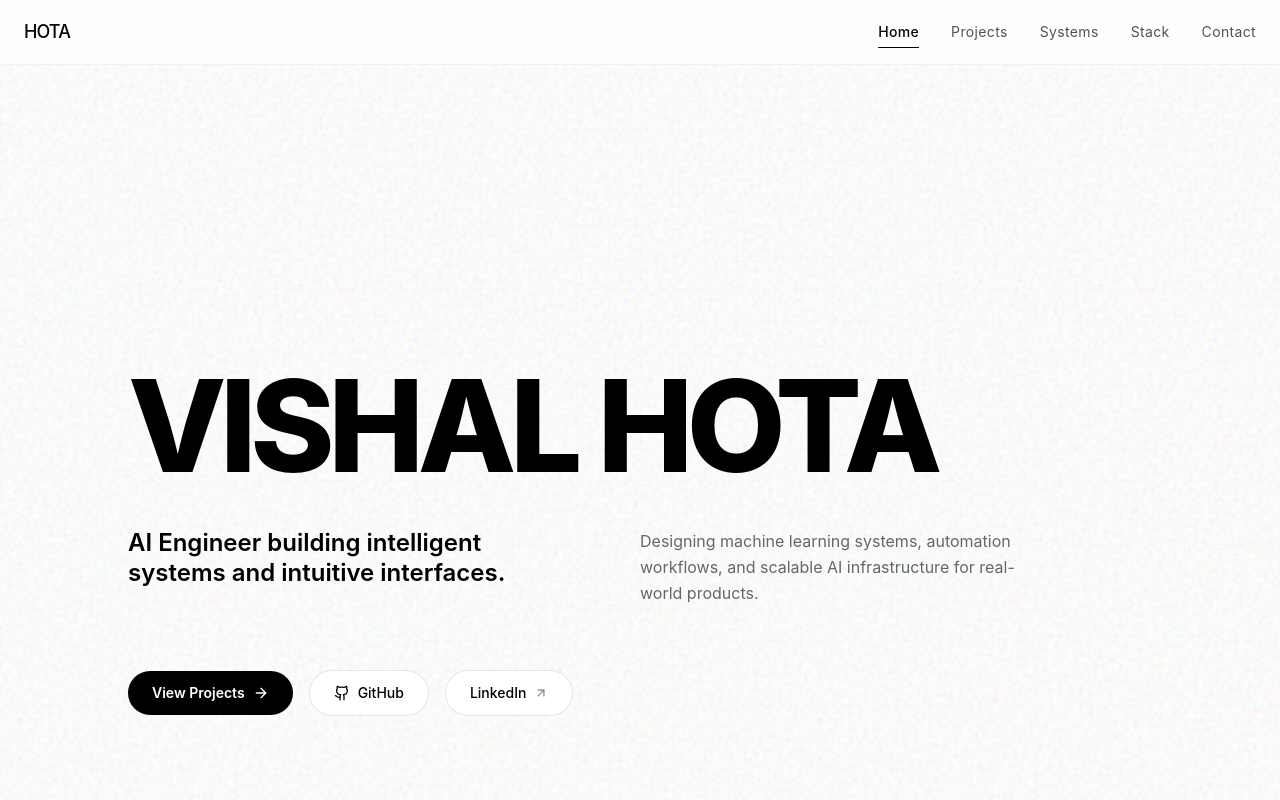
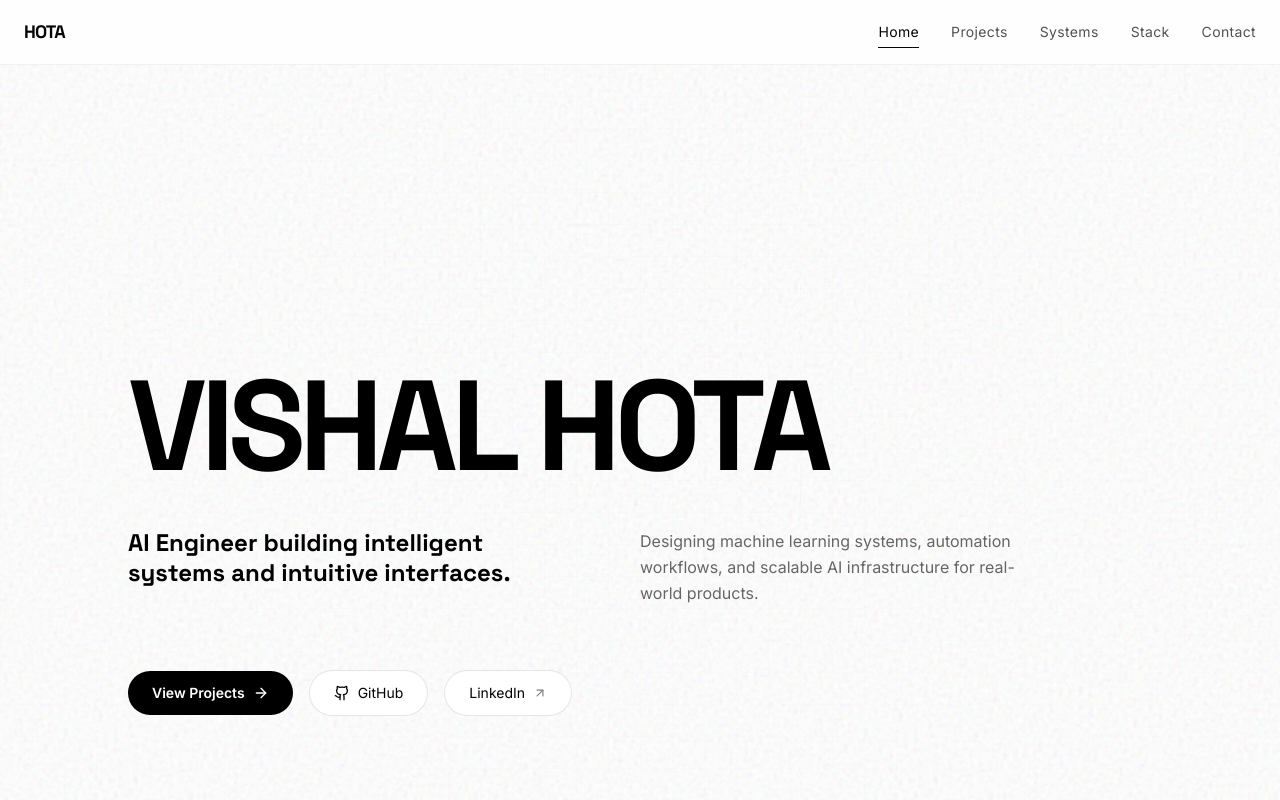
Before and after one commit to vishalbunn/Web_port, a React (Vite) app: page / in a window 1280 px wide. Shown: the top 800 px of the page. Built offline with nearby package versions, Linux system fonts and the light colour scheme.

Commit message:
Add custom fonts

```diff
--- /dev/null
+++ b/debug_git.js
@@ -0,0 +1,33 @@
+const { execSync } = require('child_process');
+const fs = require('fs');
+
+const logFile = 'debug_output.txt';
+fs.writeFileSync(logFile, '--- DEBUG START ---\n');
+
+function log(msg) {
+    console.log(msg);
+    fs.appendFileSync(logFile, msg + '\n');
+}
+
+function run(cmd) {
+    log(`Running: ${cmd}`);
+    try {
+        const out = execSync(cmd, { stdio: 'pipe' });
+        log(`OUT: ${out.toString()}`);
+        return out.toString();
+    } catch (e) {
+        log(`ERR (OUT): ${e.stdout?.toString()}`);
+        log(`ERR (STDERR): ${e.stderr?.toString()}`);
+        return null;
+    }
+}
+
+run('git log -n 1 --oneline');
+run('git status');
+run('git add .');
+run('git config user.email "you@example.com"');
+run('git config user.name "Your Name"');
+run('git commit -m "Fix font rendering with CDN and robust loader"');
+run('git push origin main --force');
+run('git rev-parse HEAD');
+run('git ls-remote origin main');
--- a/index.html
+++ b/index.html
@@ -1,13 +1,22 @@
 <!doctype html>
 <html lang="en">
+
 <head>
   <meta charset="UTF-8" />
   <link rel="icon" type="image/svg+xml" href="/vite.svg" />
   <meta name="viewport" content="width=device-width, initial-scale=1.0" />
+  <link rel="preconnect" href="https://fonts.googleapis.com">
+  <link rel="preconnect" href="https://fonts.gstatic.com" crossorigin>
+  <link
+    href="https://fonts.googleapis.com/css2?family=Inter:wght@400;600;700&family=Space+Grotesk:wght@700&display=swap"
+    rel="stylesheet">
   <title>portfolio</title>
+  <!-- BUILD_VERSION: 2026-03-05_2238 -->
 </head>
+
 <body>
   <div id="root"></div>
   <script type="module" src="/src/main.tsx"></script>
 </body>
+
 </html>
--- a/src/index.css
+++ b/src/index.css
@@ -1,6 +1,4 @@
 @import "tailwindcss";
-@import "@fontsource/inter";
-@import "@fontsource/space-grotesk";
 
 @theme {
   --color-ai-bg: #FFFFFF;
@@ -8,16 +6,32 @@
   --color-ai-primary: #000000;
   --color-ai-secondary: #666666;
   --color-ai-accent: #333333;
-  --font-sans: 'Inter', sans-serif;
-  --font-display: 'Inter', sans-serif;
+
+  /* Robust font stack assignments */
+  --font-sans: "Inter", "DM Sans", system-ui, sans-serif;
+  --font-display: "Space Grotesk", "Inter", system-ui, sans-serif;
+  --font-heading: "Bebas Neue", cursive;
 }
 
 @layer base {
+  html {
+    font-family: "Inter", "DM Sans", system-ui, sans-serif;
+  }
+
   body {
-    @apply bg-ai-bg text-ai-primary antialiased font-sans selection:bg-black selection:text-white;
+    @apply bg-ai-bg text-ai-primary antialiased selection:bg-black selection:text-white;
+    font-family: inherit;
     margin: 0;
     padding: 0;
     overflow-x: hidden;
+  }
+
+  h1,
+  h2,
+  h3,
+  h4,
+  .font-display {
+    font-family: "Space Grotesk", "Inter", system-ui, sans-serif !important;
   }
 }
 
```
Also changed, not shown: src/main.tsx (+10 -0 lines), final_git_status.txt (added), git_force_log.txt (added), push_log.txt (added). Lines whose indentation alone changed are shown as unchanged.
